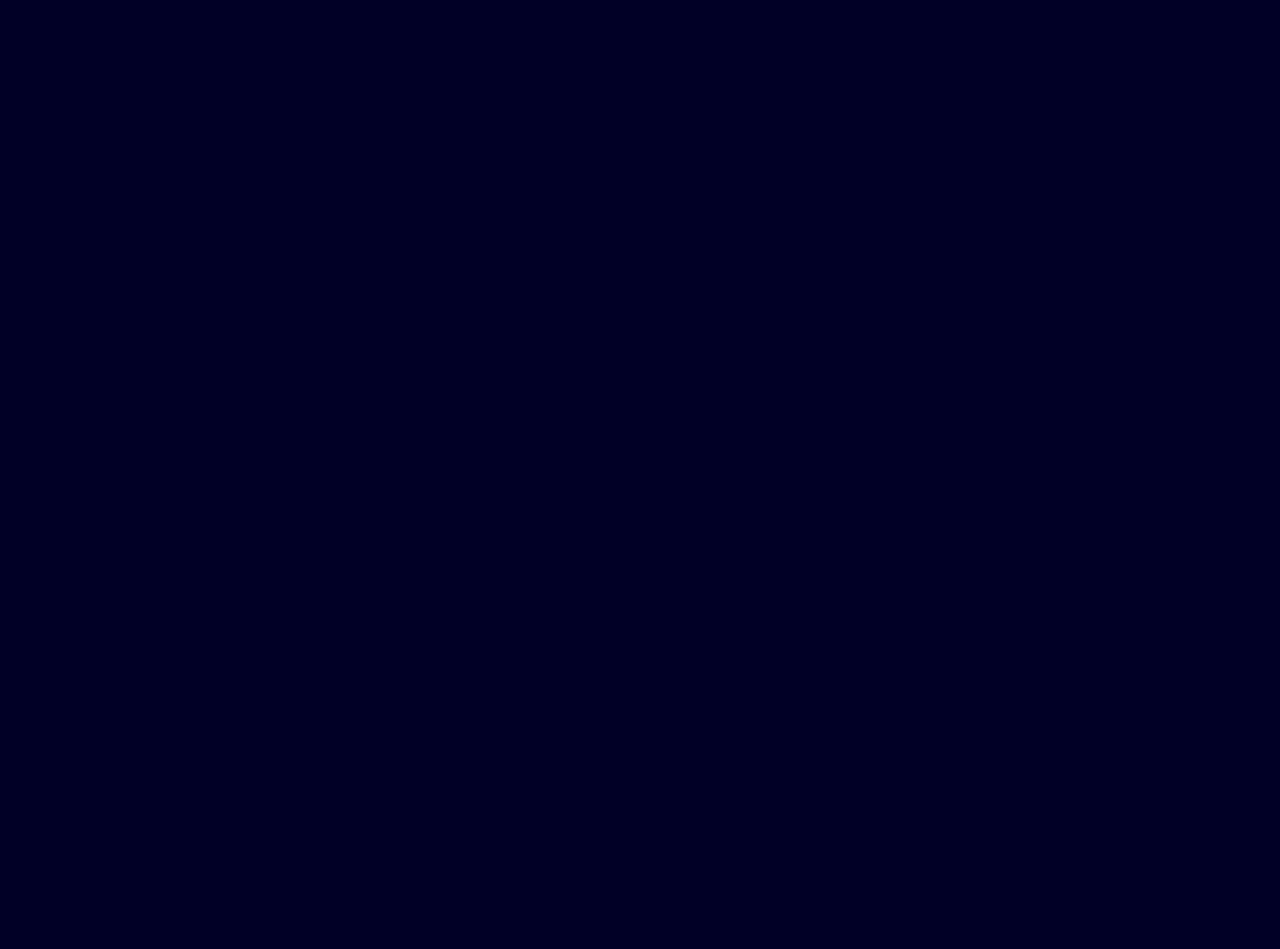
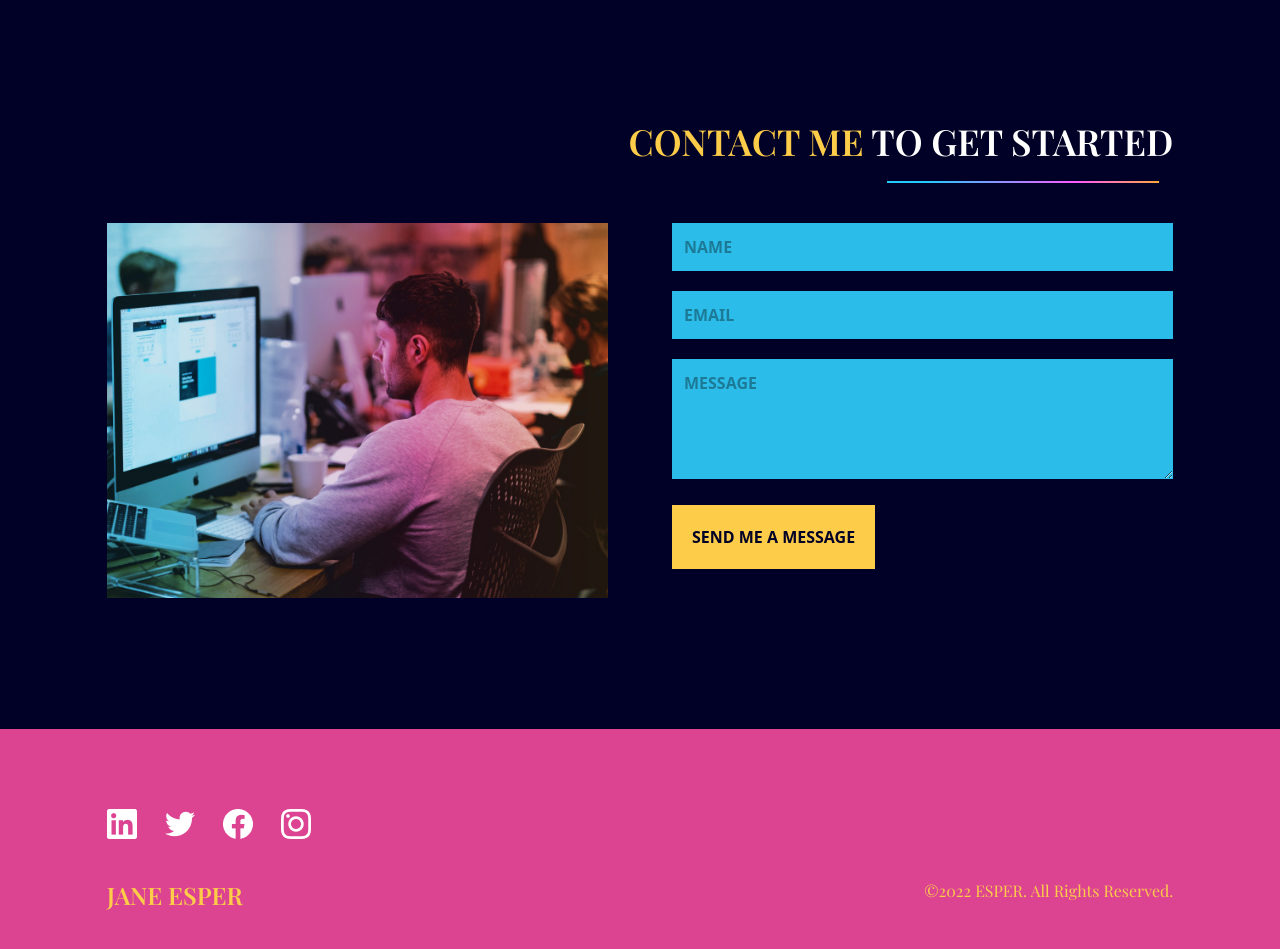
Before and after one commit to DylnMtthws/react-portfolio-app, a React (Create React App) app in the folder react-portfolio/: page / in a window 1280 px wide. Shown: the part 4120-5069 px from the top of the page. Before the commit the page ends 4155 px from the top, so only its background shows below. Built offline with nearby package versions, Linux system fonts and the light colour scheme.

Commit message:
contact & footer complete

```diff
--- a/react-portfolio/package.json
+++ b/react-portfolio/package.json
@@ -10,6 +10,7 @@
     "react": "^18.2.0",
     "react-anchor-link-smooth-scroll": "^1.0.12",
     "react-dom": "^18.2.0",
+    "react-hook-form": "^7.49.3",
     "react-scripts": "5.0.1",
     "web-vitals": "^2.1.4"
   },
--- a/react-portfolio/src/App.jsx
+++ b/react-portfolio/src/App.jsx
@@ -7,6 +7,8 @@ import LineGradient from "./components/LineGradient";
 import MySkills from "./scenes/MySkills";
 import Projects from "./scenes/Projects";
 import Testimonials from "./scenes/Testimonials";
+import Contact from "./scenes/Contact";
+import Footer from "./scenes/Footer";
 
 function App() {
   const [selectedPage, setSelectedPage] = useState("home");
@@ -50,6 +52,11 @@ function App() {
       <div className="w-5/6 mx-auto md:h-full">
         <Testimonials />
       </div>
+      <LineGradient />
+      <div className="w-5/6 mx-auto md:h-full">
+        <Contact />
+      </div>
+      <Footer />
     </div>
   );
 }
--- /dev/null
+++ b/react-portfolio/src/scenes/Contact.jsx
@@ -0,0 +1,139 @@
+import LineGradient from "../components/LineGradient";
+import { useForm } from "react-hook-form";
+import { motion } from "framer-motion";
+
+const Contact = () => {
+  const {
+    register,
+    trigger,
+    formState: { errors },
+  } = useForm();
+
+  const onSubmit = async (e) => {
+    const isValid = await trigger();
+    if (!isValid) {
+      e.preventDefault();
+    }
+  };
+
+  return (
+    <section id="contact" className="py-48">
+      {/* HEADINGS */}
+      <motion.div
+        className="flex justify-end w-full"
+        initial="hidden"
+        whileInView="visible"
+        viewport={{ once: true, amount: 0.5 }}
+        transition={{ duration: 0.5 }}
+        variants={{
+          hidden: { opacity: 0, x: -50 },
+          visible: { opacity: 1, x: 0 },
+        }}
+      >
+        <div>
+          <p className="font-playfair font-semibold text-4xl">
+            <span className="text-yellow">CONTACT ME</span> TO GET STARTED
+          </p>
+          <div className="flex md:justify-end my-5">
+            <LineGradient width="w-1/2 mr-3.5" />
+          </div>
+        </div>
+      </motion.div>
+
+      {/* FORM & IMAGE */}
+      <div className="md:flex md:justify-between gap-16 mt-5">
+        <motion.div
+          className="basis-1/2 flex justify-center"
+          initial="hidden"
+          whileInView="visible"
+          viewport={{ once: true, amount: 0.5 }}
+          transition={{ duration: 0.5 }}
+          variants={{
+            hidden: { opacity: 0, y: -50 },
+            visible: { opacity: 1, y: 0 },
+          }}
+        >
+          <img src="./contact-image.jpeg" alt="contact" />
+        </motion.div>
+
+        <motion.div
+          className="basis-1/2 mt-10 md:mt-0"
+          initial="hidden"
+          whileInView="visible"
+          viewport={{ once: true, amount: 0.5 }}
+          transition={{ delay: 0.2, duration: 0.5 }}
+          variants={{
+            hidden: { opacity: 0, y: -50 },
+            visible: { opacity: 1, y: 0 },
+          }}
+        >
+          <form
+            target="_blank"
+            onSubmit={onSubmit}
+            action="https://formsubmit.co/fakeemail@gmail.com"
+            method="POST"
+          >
+            <input
+              className="w-full bg-blue font-semibold placeholder-opaque-black p-3"
+              type="text"
+              placeholder="NAME"
+              {...register("name", {
+                required: true,
+                maxLength: 100,
+              })}
+            />
+            {errors.name && (
+              <p className="text-red mt-1">
+                {errors.name.type === "required" && "This field is required."}
+                {errors.name.type === "maxLength" && "Max length is 100 char."}
+              </p>
+            )}
+
+            <input
+              className="w-full bg-blue font-semibold placeholder-opaque-black p-3 mt-5"
+              type="text"
+              placeholder="EMAIL"
+              {...register("email", {
+                required: true,
+                pattern: /^[A-Z0-9._%+-]+@[A-Z0-9.-]+\.[A-Z]{2,}$/i,
+              })}
+            />
+            {errors.email && (
+              <p className="text-red mt-1">
+                {errors.name.type === "required" && "This field is required."}
+                {errors.name.type === "pattern" && "Invalid email address."}
+              </p>
+            )}
+
+            <textarea
+              className="w-full bg-blue font-semibold placeholder-opaque-black p-3 mt-5"
+              type="text"
+              placeholder="MESSAGE"
+              rows="4"
+              cols="50"
+              {...register("message", {
+                required: true,
+                maxLength: 2000,
+              })}
+            />
+            {errors.message && (
+              <p className="text-red mt-1">
+                {errors.name.type === "required" && "This field is required."}
+                {errors.name.type === "maxLength" && "Max length is 2000 char."}
+              </p>
+            )}
+
+            <button
+              type="submit"
+              className="p-5 bg-yellow font-semibold text-deep-blue mt-5 hover:bg-red hover:text-white transition duration-500"
+            >
+              SEND ME A MESSAGE
+            </button>
+          </form>
+        </motion.div>
+      </div>
+    </section>
+  );
+};
+
+export default Contact;
--- /dev/null
+++ b/react-portfolio/src/scenes/Footer.jsx
@@ -0,0 +1,21 @@
+import SocialMediaIcons from "../components/SocialMediaIcons";
+
+const Footer = () => {
+  return (
+    <footer className="h-64 bg-red pt-10">
+      <div className="w-5/6 mx-auto">
+        <SocialMediaIcons />
+        <div className="md:flex justify-center md:justify-between text-center">
+          <p className="font-playfair font-semibold text-2xl text-yellow">
+            JANE ESPER
+          </p>
+          <p className="font-playfair text-md text-yellow">
+            ©2022 ESPER. All Rights Reserved.
+          </p>
+        </div>
+      </div>
+    </footer>
+  );
+};
+
+export default Footer;
```
Also changed, not shown: react-portfolio/public/contact-image.jpeg (renamed from react-portfolio/src/assets/contact-image.jpeg), 1 other file (tests, documents, lock files or other folders).
